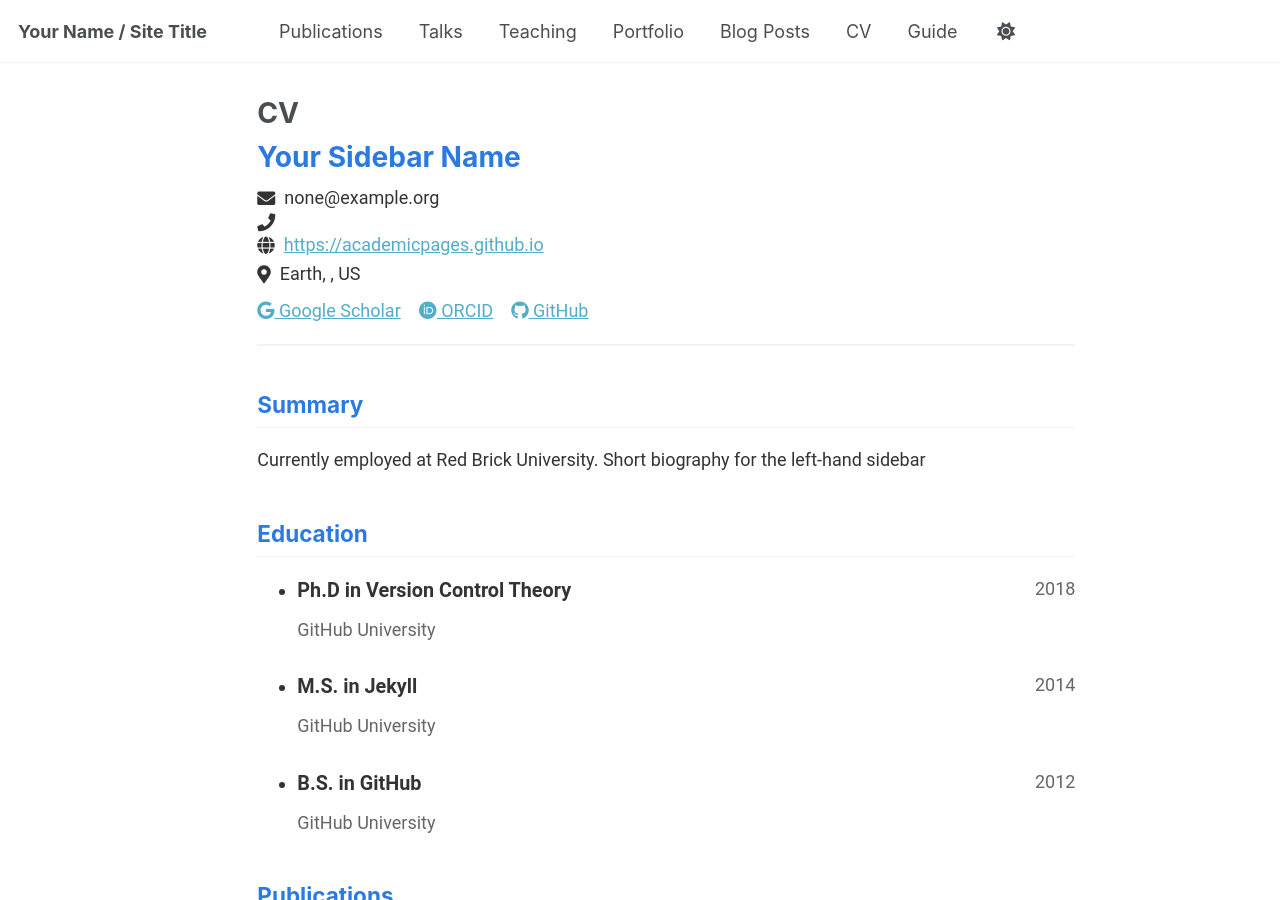
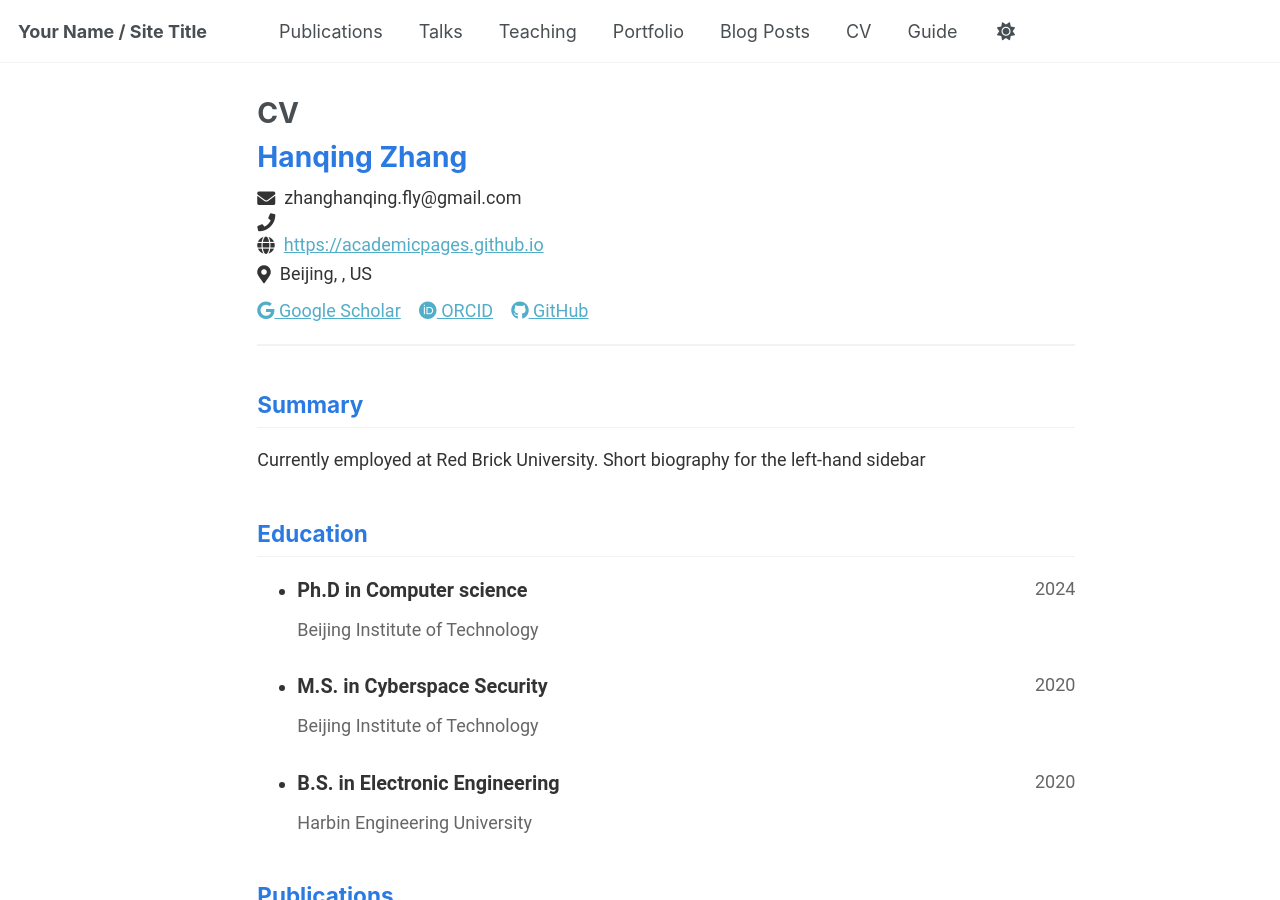
Before and after one commit to littlehacker26/hanqing.github.io, a Jekyll site: the page built from _pages/cv-json.md, in a window 1280 px wide and 900 px high. Built offline with Jekyll 4.4.1, drawn with Linux system fonts in a browser that asks for light colours; a script that is not in the unit is left out.

Commit message:
Update cv.json

```diff
--- a/_data/cv.json
+++ b/_data/cv.json
@@ -1,14 +1,14 @@
 {
   "basics": {
-    "name": "Your Sidebar Name",
-    "email": "none@example.org",
+    "name": "Hanqing Zhang",
+    "email": "zhanghanqing.fly@gmail.com",
     "phone": "",
     "website": "https://academicpages.github.io",
     "summary": "Currently employed at Red Brick University. Short biography for the left-hand sidebar",
     "location": {
       "address": "",
       "postalCode": "",
-      "city": "Earth",
+      "city": "Beijing",
       "countryCode": "US",
       "region": ""
     },
@@ -16,7 +16,7 @@
       {
         "network": "Google Scholar",
         "username": "",
-        "url": "https://scholar.google.com/citations?user=PS_CX0AAAAAJ"
+        "url": "https://scholar.google.com.hk/citations?user=zGjji9EAAAAJ&hl=zh-CN"
       },
       {
         "network": "ORCID",
@@ -33,29 +33,29 @@
   "work": [],
   "education": [
     {
-      "institution": "GitHub University",
-      "area": "Ph.D in Version Control Theory",
-      "studyType": "",
-      "startDate": "",
-      "endDate": "2018",
+      "institution": "Beijing Institute of Technology",
+      "area": "Ph.D in Computer science",
+      "studyType": "FULL Time",
+      "startDate": "2020",
+      "endDate": "2024",
       "gpa": null,
       "courses": []
     },
     {
-      "institution": "GitHub University",
-      "area": "M.S. in Jekyll",
-      "studyType": "",
-      "startDate": "",
-      "endDate": "2014",
+      "institution": "Beijing Institute of Technology",
+      "area": "M.S. in Cyberspace Security",
+      "studyType": "Full Time",
+      "startDate": "2017",
+      "endDate": "2020",
       "gpa": null,
       "courses": []
     },
     {
-      "institution": "GitHub University",
-      "area": "B.S. in GitHub",
-      "studyType": "",
-      "startDate": "",
-      "endDate": "2012",
+      "institution": "Harbin Engineering University",
+      "area": "B.S. in Electronic Engineering",
+      "studyType": "Full Time",
+      "startDate": "2017",
+      "endDate": "2020",
       "gpa": null,
       "courses": []
     }
```
